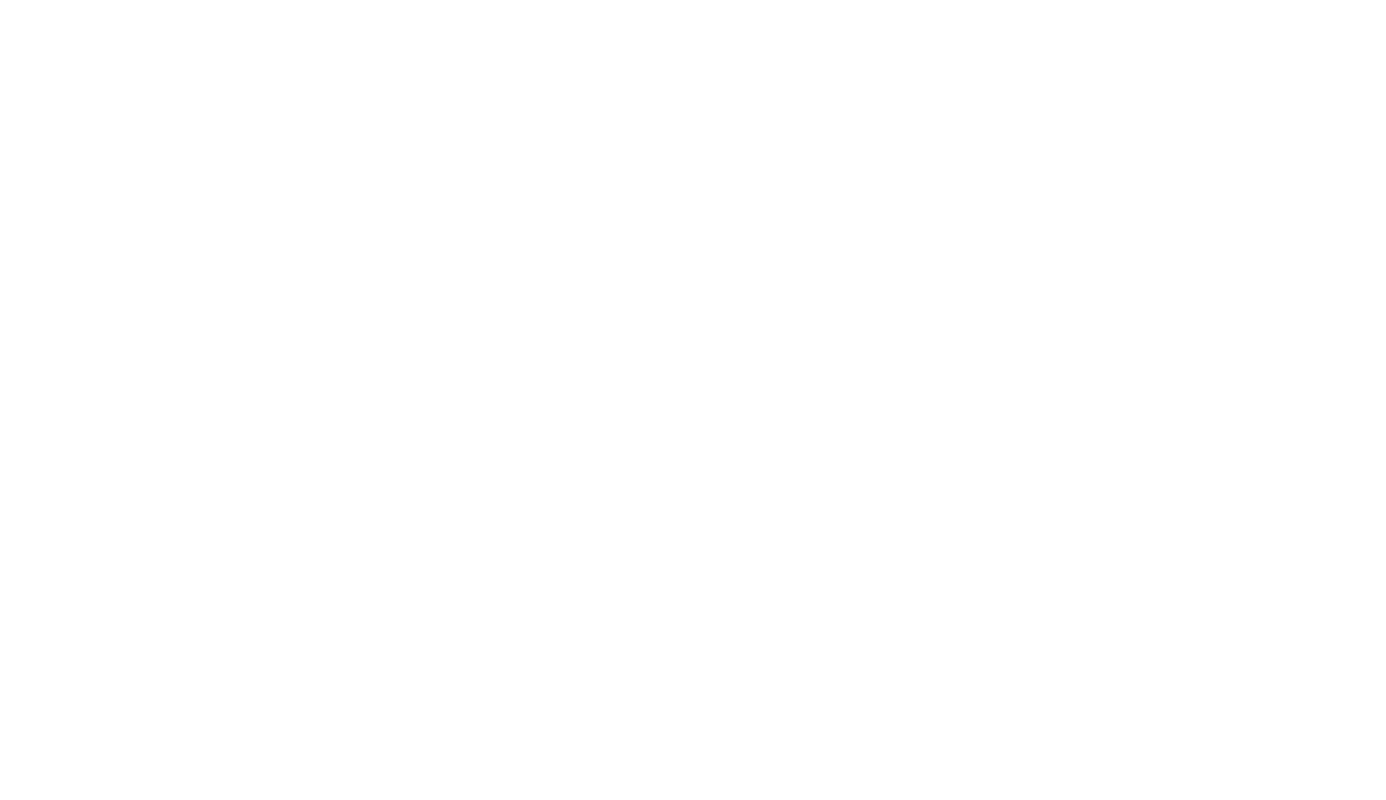
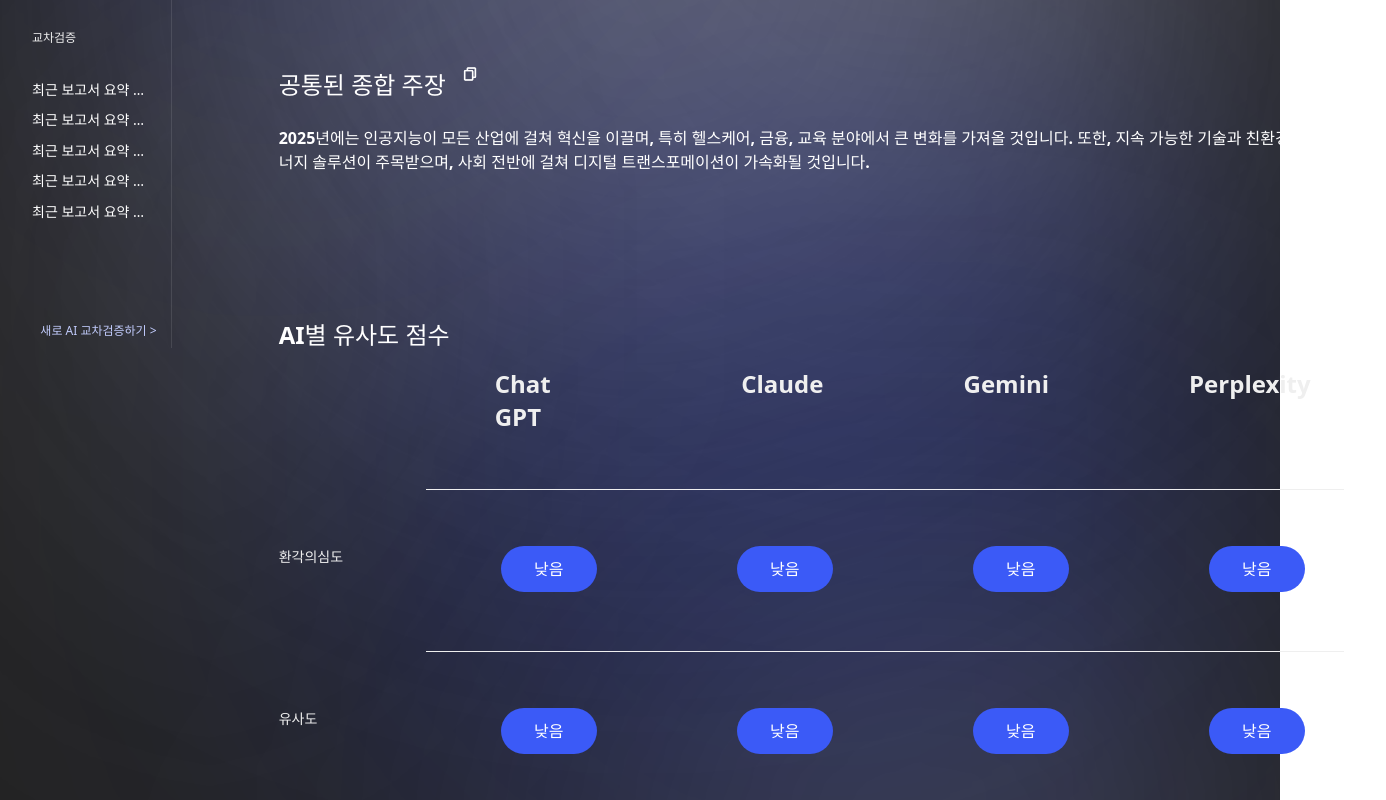
Before and after one commit to Nexus-TruthAI/TruthAI_FE, a React (Vite) app: page /factcheck in a window 1280 px wide. Before the commit this address had no page. Shown: the part 420-1220 px from the top of the page, 1386 px wide, since content can reach past the window. Before the commit the page ends 800 px from the top, so only its background shows below. Built offline with nearby package versions, Linux system fonts and the light colour scheme; a web font is replaced by a local one.

Commit message:
[feat] 환각여부 체크 페이지 뷰 개발 중

```diff
--- /dev/null
+++ b/src/Pages/FactCheck.tsx
@@ -0,0 +1,213 @@
+import React from "react";
+import { useState } from "react";
+import styled from "styled-components";
+
+import Background from '../Icons/BackgroundLong.png';
+import Topbar from "../Components/Topbar";
+import Sidebar from "../Components/Sidebar";
+
+import CopyIcon from "../Icons/Copy.png";
+import Logo from '../Icons/Logo.svg';
+
+
+const Wrapper = styled.div`
+    flex: 1;
+    margin: 0;
+    padding: 0;
+    width: 100vw;
+    min-height: 100vh;
+    background-image: url(${Background});
+    background-size: cover;
+    background-position: center;
+`
+const FactCheckWrapper = styled.div`
+    display: flex;
+    flex-direction: row;
+`
+const MainWrapper = styled.div`
+    flex: 1;
+    padding: 6.25rem 4.7rem 8.75rem 4.7rem;
+    margin: 0;
+    width: calc(100vw - 15.5rem);
+    display: flex;
+    flex-direction: column;
+    justify-content: left;
+    align-items: left;
+`
+const MainText = styled.div`
+    color: #FFFFFF;
+    font-size: 54px;
+    font-style: normal;
+    font-weight: 800;
+    line-height: normal;
+`
+const SubText = styled.div`
+    color: #C2CCFD;
+    font-size: 32px;
+    font-style: normal;
+    font-weight: 800;
+    line-height: normal;
+`
+const CoreStatementWrapper = styled.div`
+    display: flex;
+    flex-direction: row;
+    gap: 1rem;
+    padding: 3.4rem 0 1.5rem 0;
+    margin-top: 8.9rem;
+`
+const CoreTitle = styled.div`
+    color: #FFFFFF;
+    font-size: 24px;
+    font-style: normal;
+    font-weight: 600;
+    line-height: normal;
+    margin-top:
+    margin-bottom: 1.5rem;
+`
+const CoreStatement = styled.div`
+    color: #FFFFFF;
+    font-size: 16px;
+    font-style: normal;
+    font-weight: 600;
+    line-height: normal;
+    flex-shrink: 0;
+    margin-bottom: 3.3rem;
+`
+const IconBtn = styled.img`
+    width: 1rem;
+    height: 1rem;
+    cursor: pointer;
+`;
+
+const SimilarityScoreWrapper = styled.div`
+    margin-top: 5.68rem;
+    margin-bottom: 6.8rem;
+    display: flex;
+    flex-direction: column;
+    gap: 1rem;
+`
+const AICategoryWrapper = styled.div`
+    display: flex;
+    flex-direction: row;
+    gap: 8.75rem;
+    margin-left: 13.5rem;
+    margin-bottom: 2.5rem;
+    justify-content: flex-start;
+`
+const AIElement = styled.div`
+    font-size: 1.5rem;
+    font-style: normal;
+    font-weight: 800;
+    line-height: normal;
+    color: #EFEFEF;
+`
+const Line = styled.div`
+    width: 57.43rem;
+    height: 1px;
+    background: #EFEFEF;
+    margin-left: 9.18rem;
+    margin-bottom: 2.5rem;
+`
+
+const HallucinationWrapper = styled.div`
+    display: flex;
+    flex-direction: row;
+    margin-bottom: 2.7rem;
+`
+const ScoreTitleWrapper = styled.div`
+    display: flex;
+    flex-direction: row;
+    width: 150px;
+`
+const ScoreTitle = styled.div`
+    display: flex;
+    font-size: 14px;
+    font-style: normal;
+    font-weight: 600;
+    line-height: normal;
+    color: #EFEFEF;
+`
+
+const ScoreWrapper = styled.div`
+    display: flex;
+    flex-direction: row;
+    justify-content: flex-start;
+    gap: 8.75rem;
+    margin-left: 4.5rem;
+`
+
+const ScoreDisplay = styled.div`
+    display: flex;
+    padding: 0.68rem 2rem;
+    width: 2rem;
+    height: 1.5rem;
+    justify-content: center;
+    align-items: center;
+    border-radius: 100px;
+    background: #3B5AF7; // 점수에 따라 바꿀 것
+    color: #FFFFFF;
+`
+
+
+const FactCheck = () => {
+  const [coreStatement, setCoreStatement] = useState("2025년에는 인공지능이 모든 산업에 걸쳐 혁신을 이끌며, 특히 헬스케어, 금융, 교육 분야에서 큰 변화를 가져올 것입니다. 또한, 지속 가능한 기술과 친환경 에너지 솔루션이 주목받으며, 사회 전반에 걸쳐 디지털 트랜스포메이션이 가속화될 것입니다.");
+
+  // 1. 복사 기능
+  const handleCopy = () => {
+    if (coreStatement) {
+      navigator.clipboard.writeText(coreStatement);
+      alert("복사되었습니다!!");
+    }
+  };
+
+  return (
+    <Wrapper>
+      <Topbar />
+      <FactCheckWrapper>
+        <Sidebar/>
+        <MainWrapper>
+          <SubText>2025년 트렌드 분석</SubText>
+          <MainText>환각 여부를 확인해보세요.</MainText>
+          <CoreStatementWrapper>
+            <CoreTitle>공통된 종합 주장</CoreTitle>
+            <IconBtn src={CopyIcon} onClick={handleCopy}/>
+          </CoreStatementWrapper>
+          <CoreStatement>
+            {coreStatement}
+          </CoreStatement>
+          <SimilarityScoreWrapper>
+            <CoreTitle>AI별 유사도 점수</CoreTitle>
+            <AICategoryWrapper>
+              <AIElement>Chat GPT</AIElement>
+              <AIElement>Claude</AIElement>
+              <AIElement>Gemini</AIElement>
+              <AIElement>Perplexity</AIElement>
+            </AICategoryWrapper>
+            <Line/>
+            <HallucinationWrapper>
+              <ScoreTitleWrapper><ScoreTitle>환각의심도</ScoreTitle></ScoreTitleWrapper>
+              <ScoreWrapper>
+                <ScoreDisplay>낮음</ScoreDisplay>
+                <ScoreDisplay>낮음</ScoreDisplay>
+                <ScoreDisplay>낮음</ScoreDisplay>
+                <ScoreDisplay>낮음</ScoreDisplay>
+              </ScoreWrapper>
+            </HallucinationWrapper>
+            <Line/>
+            <HallucinationWrapper>
+              <ScoreTitleWrapper><ScoreTitle>유사도</ScoreTitle></ScoreTitleWrapper>
+              <ScoreWrapper>
+                <ScoreDisplay>낮음</ScoreDisplay>
+                <ScoreDisplay>낮음</ScoreDisplay>
+                <ScoreDisplay>낮음</ScoreDisplay>
+                <ScoreDisplay>낮음</ScoreDisplay>
+              </ScoreWrapper>
+            </HallucinationWrapper>
+          </SimilarityScoreWrapper>
+        </MainWrapper>
+
+      </FactCheckWrapper>
+    </Wrapper>
+  );
+}
+export default FactCheck;
--- a/src/Pages/PromptOptimize.tsx
+++ b/src/Pages/PromptOptimize.tsx
@@ -22,7 +22,7 @@
     background-size: cover;
     background-position: center;
 `
-const CrossCheckWrapper = styled.div`
+const PromptOptWrapper = styled.div`
     display: flex;
     flex-direction: row;
 `
@@ -216,7 +216,7 @@
     <Wrapper>
       {showAlertModal && <AlertModal onClose={() => setShowAlertModal(false)} />}
       <Topbar />
-        <CrossCheckWrapper>
+        <PromptOptWrapper>
             <Sidebar />
             {isLoading ? (
               <MainWrapper>
@@ -288,7 +288,7 @@
                 )}
               </MainWrapper>
             )}
-          </CrossCheckWrapper>
+          </PromptOptWrapper>
         </Wrapper>
     );
 }
--- a/src/main.tsx
+++ b/src/main.tsx
@@ -12,6 +12,7 @@
 import CrossCheckL from './Pages/CrossCheckL.tsx'
 import CrossCheckA from './Pages/CrossCheckA.tsx'
 import Question from './Pages/Question.tsx'
+import FactCheck from './Pages/FactCheck.tsx'
 
 
 createRoot(document.getElementById('root')!).render(
@@ -27,6 +28,7 @@
         <Route path='/crosscheckl' element={<CrossCheckL/>}/>
         <Route path='/crosschecka' element={<CrossCheckA/>}/>
         <Route path='/question' element={<Question/>}/>
+        <Route path='/factcheck' element={<FactCheck/>}/>
       </Routes>
     </BrowserRouter>
   </StrictMode>,
```
Also changed, not shown: 1 other file (tests, documents, lock files or other folders).
